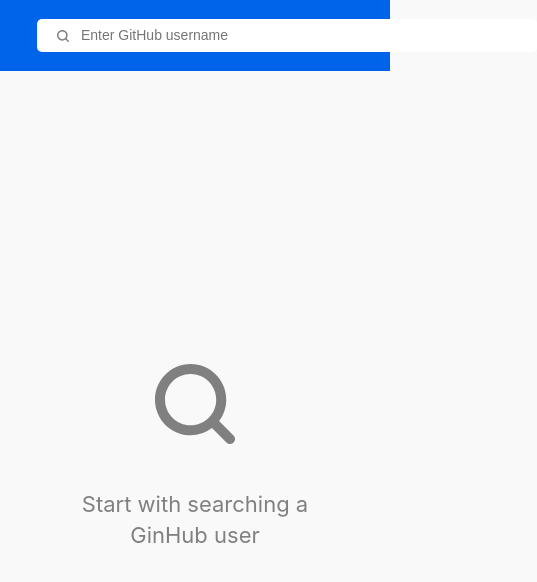
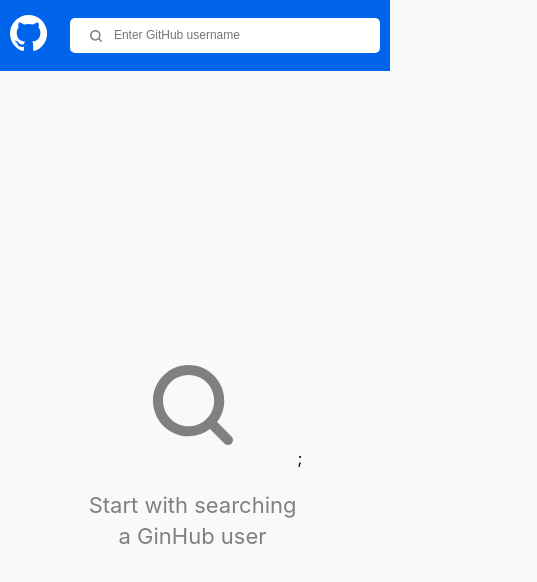
Before and after one commit to katada93/test-github-app, a React (Create React App) app: page / in a window 390 px wide. Shown: the top 582 px of the page, 537 px wide, since content can reach past the window. Built offline with nearby package versions, Linux system fonts and the light colour scheme.

Commit message:
make the app responsive

```diff
--- a/src/App.jsx
+++ b/src/App.jsx
@@ -1,5 +1,5 @@
-import { useSelector } from "react-redux";
-import styles from "./App.module.css";
+import { useSelector } from 'react-redux';
+import styles from './App.module.css';
 
 import {
   Header,
@@ -7,10 +7,10 @@
   Loader,
   Profile,
   Repos,
-  NotFoundPage
-} from "./components";
+  NotFoundPage,
+} from './components';
 
-import { useMemo } from "react";
+import { useMemo } from 'react';
 
 function App() {
   const { user, loading, error } = useSelector(({ user }) => user);
@@ -38,16 +38,24 @@
     }
 
     if (error) {
-      return <NotFoundPage />;
+      return (
+        <div className={styles.inner}>
+          <NotFoundPage />
+        </div>
+      );
     }
 
-    return <StartPage />;
+    return (
+      <div className={styles.inner}>
+        <StartPage />;
+      </div>
+    );
   }, [loading, user, error]);
 
   return (
-    <div className="App">
+    <div className='App'>
       <Header />
-      <div className="container">{view}</div>
+      <div className='container'>{view}</div>
     </div>
   );
 }
--- a/src/App.module.css
+++ b/src/App.module.css
@@ -1,4 +1,18 @@
 .wrapper {
   display: flex;
+  justify-content: space-between;
   padding-top: 30px;
 }
+
+.inner {
+  display: flex;
+  align-items: center;
+  justify-content: center;
+  height: calc(100vh - 70px);
+}
+
+@media (max-width: 768px) {
+  .wrapper {
+    flex-direction: column;
+  }
+}
--- a/src/components/Header/Header.module.css
+++ b/src/components/Header/Header.module.css
@@ -16,6 +16,7 @@
 
 .search {
   position: relative;
+  width: 40%;
 }
 
 .searchIcon {
@@ -35,3 +36,9 @@
   font-size: 14px;
   line-height: 17px;
 }
+
+@media (max-width: 768px) {
+  .search {
+    width: 90%;
+  }
+}
--- a/src/components/Header/InputForm/InputForm.module.css
+++ b/src/components/Header/InputForm/InputForm.module.css
@@ -1,21 +1,16 @@
-.search {
-  position: relative;
-}
-
-.searchIcon {
-  width: 12px;
-  height: 12px;
-  position: absolute;
-  top: 50%;
-  transform: translateY(-50%);
-  left: 20px;
-}
-
 .input {
-  width: 500px;
-  padding: 8px 44px;
+  width: 100%;
+  padding: 10px 44px;
   border-radius: 5px;
   border: none;
   font-size: 14px;
   line-height: 17px;
 }
+
+@media (max-width: 768px) {
+  .input {
+    padding: 10px 24px 10px 44px;
+    font-size: 12px;
+    line-height: 15px;
+  }
+}
--- a/src/components/NotFoundPage/NotFoundPage.jsx
+++ b/src/components/NotFoundPage/NotFoundPage.jsx
@@ -1,14 +1,12 @@
-import React from "react";
-import styles from "./NotFoundPage.module.css";
-import userIcon from "../../images/user-big.svg";
+import React from 'react';
+import styles from './NotFoundPage.module.css';
+import userIcon from '../../images/user-big.svg';
 
 const NotFoundPage = () => {
   return (
-    <div className={styles.error}>
-      <div className={styles.content}>
-        <img className={styles.errorImg} src={userIcon} alt="Search Icon" />
-        <p className="startText">User not found</p>
-      </div>
+    <div className={styles.notFound}>
+      <img className={styles.notFoundImg} src={userIcon} alt='Search Icon' />
+      <p className='startText'>User not found</p>
     </div>
   );
 };
--- a/src/components/NotFoundPage/NotFoundPage.module.css
+++ b/src/components/NotFoundPage/NotFoundPage.module.css
@@ -1,21 +1,14 @@
-.error {
-  display: flex;
-  justify-content: center;
-  align-items: center;
-  height: calc(100vh - 71px);
-}
-
-.content {
+.notFound {
   max-width: 160px;
 }
 
-.errorImg {
+.notFoundImg {
   width: 80px;
   display: block;
   margin: 0 auto 40px;
 }
 
-.error p {
+.notFound p {
   margin: 0;
   color: var(--secondary);
   text-align: center;
--- a/src/components/Profile/Profile.module.css
+++ b/src/components/Profile/Profile.module.css
@@ -1,10 +1,10 @@
 .profile {
-  width: 30%;
+  width: 35%;
   padding-top: 10px;
 }
 
 .profileImg {
-  max-width: 280px;
+  width: 280px;
   border-radius: 50%;
   margin-bottom: 20px;
 }
@@ -27,6 +27,7 @@
 .followersWrapper {
   font-size: 16px;
   display: flex;
+  white-space: nowrap;
 }
 
 .followers {
@@ -46,3 +47,20 @@
   height: 24px;
   margin-right: 8px;
 }
+
+@media (max-width: 992px) {
+  .profile {
+    width: 30%;
+  }
+}
+
+@media (max-width: 768px) {
+  .profile {
+    width: 100%;
+    text-align: center;
+    margin-bottom: 20px;
+  }
+  .followersWrapper {
+    justify-content: center;
+  }
+}
--- a/src/components/Repos/Repos.module.css
+++ b/src/components/Repos/Repos.module.css
@@ -1,5 +1,5 @@
 .repos {
-  width: 70%;
+  width: 65%;
 }
 
 .title {
@@ -106,3 +106,23 @@
   font-size: 20px;
   color: var(--secondary);
 }
+
+@media (max-width: 768px) {
+  .repos {
+    width: 100%;
+    padding-bottom: 20px;
+  }
+  .title {
+    text-align: center;
+  }
+  .pagination {
+    justify-content: center;
+    flex-wrap: wrap;
+  }
+  .pagination span {
+    margin-bottom: 10px;
+  }
+}
+
+@media (max-width: 575px) {
+}
--- a/src/components/StartPage/StartPage.jsx
+++ b/src/components/StartPage/StartPage.jsx
@@ -1,14 +1,12 @@
-import React from "react";
-import styles from "./StartPage.module.css";
-import searchIcon from "../../images/search.svg";
+import React from 'react';
+import styles from './StartPage.module.css';
+import searchIcon from '../../images/search.svg';
 
 const StartPage = () => {
   return (
     <div className={styles.start}>
-      <div className={styles.content}>
-        <img className={styles.startImg} src={searchIcon} alt="Search Icon" />
-        <p className="startText">Start with searching a GinHub user</p>
-      </div>
+      <img className={styles.startImg} src={searchIcon} alt='Search Icon' />
+      <p className='startText'>Start with searching a GinHub user</p>
     </div>
   );
 };
--- a/src/components/StartPage/StartPage.module.css
+++ b/src/components/StartPage/StartPage.module.css
@@ -1,12 +1,5 @@
 .start {
-  display: flex;
-  justify-content: center;
-  align-items: center;
-  height: calc(100vh - 71px);
-}
-
-.content {
-  max-width: 250px;
+  max-width: 210px;
 }
 
 .startImg {
--- a/src/index.css
+++ b/src/index.css
@@ -25,6 +25,13 @@
 }
 .container {
   max-width: 1200px;
+  width: 95%;
   margin: 0 auto;
   padding: 0 15px;
 }
+
+@media (max-width: 1200px) {
+  .container {
+    padding: 0;
+  }
+}
```
Also changed, not shown: 2 other files (tests, documents, lock files or other folders).
